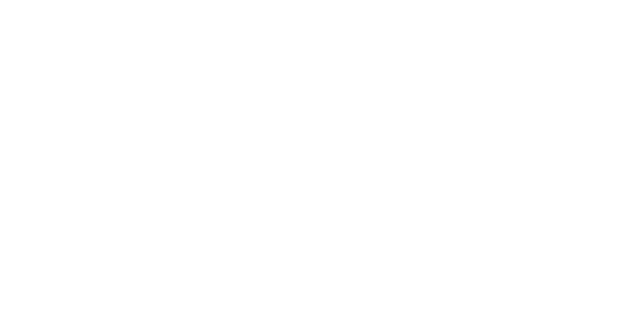
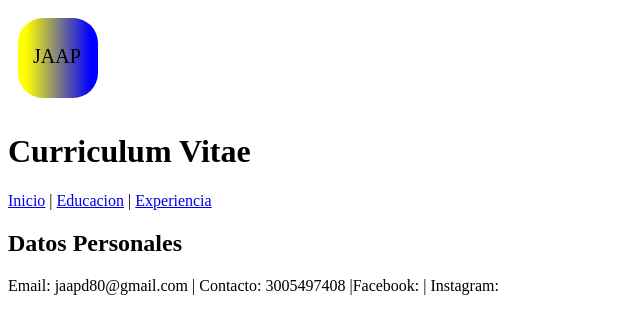
Before and after one commit to jorgealvarez1408/Fundamentos-HTML, a plain HTML site: page experiencia.html in a window 1280 px wide. Shown: the whole page, without its empty margins (0-640 px from the left). Drawn offline with Linux system fonts and the light colour scheme.

Commit message:
Complemento página experiencia con: logo SVG, etiquetas semánticas,esta información (etiquetas y atributos) es la misma que se utiliza en la página de inicio.

```diff
--- a/experiencia.html
+++ b/experiencia.html
@@ -5,6 +5,32 @@
     <title></title>
   </head>
   <body>
-
+    <svg width="100" height="100" viewBox="0 0 100 100">
+      <g>
+      <defs>
+          <linearGradient id="gradiente1">
+            <stop offset="10%" stop-color="#FFFF00"/>
+            <stop offset="90%" stop-color="#0000FF"/>
+          </linearGradient>
+      </defs>
+      </g>
+      <rect x="10" y="10" rx="25" ry="25" width="80" height="80" fill="url(#gradiente1)"/>
+      <text fill="black" font-size="20" font-family="algerian" x="25" Y="55">JAAP</text>
+    </svg>
+    <header>
+      <h1>Curriculum Vitae</h1>
+    </header>
+    <nav>
+      <a href="index.html">Inicio</a> | <a href="educacion.html">Educacion</a> | <a href="experiencia.html">Experiencia</a>
+    </nav>
+    <section>
+      <article class="">
+        <h2>Datos Personales</h2>
+      </article>
+      <article class="">
+        <p></p>
+      </article>
+    </section>
+    <footer>Email: jaapd80@gmail.com | Contacto: 3005497408 |Facebook: | Instagram:</footer>
   </body>
 </html>
```
